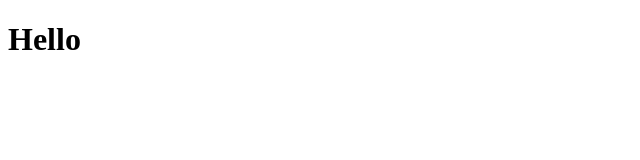
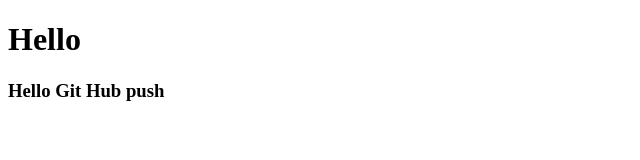
Before and after one commit to RajBarmon024/Web-Hero, a plain HTML site: page index.html in a window 1280 px wide. Shown: the whole page, without its empty margins (0-640 px from the left). Drawn offline with Linux system fonts and the light colour scheme.

Commit message:
Git hub learnd

```diff
--- a/index.html
+++ b/index.html
@@ -8,5 +8,6 @@
 </head>
 <body>
     <h1>Hello</h1>
+    <h3>Hello Git Hub push</h3>
 </body>
 </html>
```
Also changed, not shown: About.html (added), Contact.html (added).
